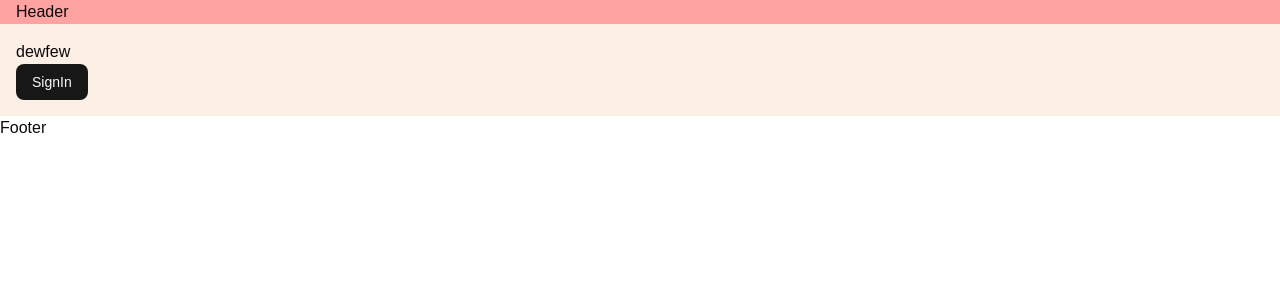
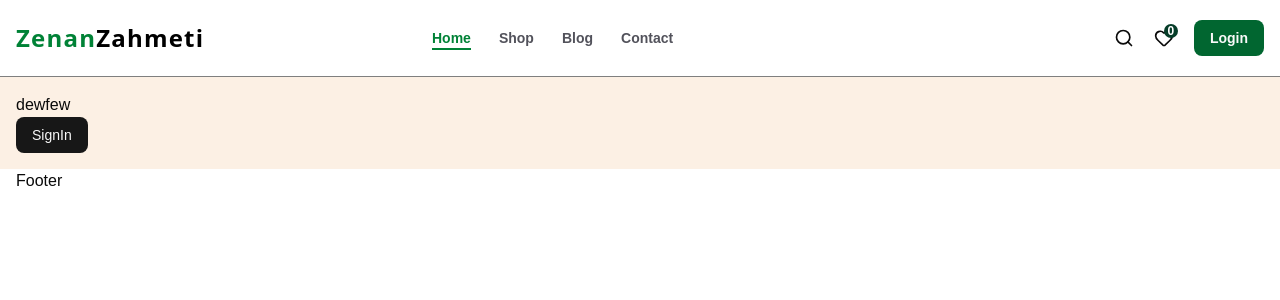
Before and after one commit to Vepa03/zenan_zahmet, a Next.js app: page / in a window 1280 px wide. Shown: the top 300 px of the page. Built offline with nearby package versions, Linux system fonts and the light colour scheme.

Commit message:
added components

```diff
--- a/app/globals.css
+++ b/app/globals.css
@@ -14,6 +14,7 @@
   --color-darkColor: #151515;
   --color-lightColor: #52525b;
   --color-lightOrange: #fca99b;
+  --color-shop_light_green: "#3b9c3c";
 }
 
 @theme inline {
@@ -130,4 +131,7 @@
   body {
     @apply bg-background text-foreground;
   }
+  .hoverEffect{
+    @apply transition-all duration-300 ease-in-out
+  }
 }
--- a/app/page.tsx
+++ b/app/page.tsx
@@ -1,12 +1,13 @@
 import { Button } from '@/components/ui/button'
+import Container from '@/components/Container'
 import React from 'react'
 
 const Home = () => {
   return (
-    <div className='p-4 bg-shop_light_pink'>
+    <Container className='p-4 bg-shop_light_pink'>
       <h1>dewfew</h1>
       <Button>SignIn</Button>
-    </div>
+    </Container>
   )
 }
 
--- /dev/null
+++ b/app/shop/page.tsx
@@ -0,0 +1,11 @@
+import React from 'react'
+
+const ShopPage = () => {
+  return (
+    <div>
+      ShopPage
+    </div>
+  )
+}
+
+export default ShopPage
--- /dev/null
+++ b/components/FavoriteButton.tsx
@@ -0,0 +1,16 @@
+import { Heart, Heater } from 'lucide-react'
+import Link from 'next/link'
+import React from 'react'
+
+const FavoriteButton = () => {
+  return (
+    <Link href={"/favorites"} className='group relative'>
+        <Heart className='w-5 h-5 hover:text-shop_btn_dark_green hoverEffect'/>
+        <span className='absolute -top-1 -right-1 bg-shop_btn_dark_green text-white h-3.5 w-3.5 rounded-full text-xs font-semibold flex items-center justify-center'>
+            0
+        </span>
+    </Link>
+  )
+}
+
+export default FavoriteButton
--- a/components/Footer.tsx
+++ b/components/Footer.tsx
@@ -1,10 +1,11 @@
 import React from 'react'
+import Container from './Container'
 
 const Footer = () => {
   return (
-    <div>
-      Footer
-    </div>
+    <footer>
+      <Container>Footer</Container>
+    </footer>
   )
 }
 
--- a/components/Header.tsx
+++ b/components/Header.tsx
@@ -1,11 +1,29 @@
 import Container from './Container'
 import React from 'react'
+import Logo from './Logo'
+import HeaderMenu from './HeaderMenu'
+import SearchBar from './SearchBar'
+import FavoriteButton from './FavoriteButton'
+import SignIn from './SignIn'
+import MobileMenu from './MobileMenu'
 
 const Header = () => {
   return (
-    <div>
-      <Container className='bg-red-300 max-w-full'>Header</Container>
-    </div>
+    <header className='bg-white py-5 border-b border-b-black/50'>
+      <Container className='flex items-center justify-between'>
+        <div className='w-auto md:w-1/3 flex items-center gap-2.5 justify-start md:gap-0'>
+          <MobileMenu/>
+          <Logo/>
+
+        </div>
+        <HeaderMenu/>
+        <div className='w-auto md:w-1/3 flex items-center justify-end gap-5'>
+            <SearchBar/>
+            <FavoriteButton/>
+            <SignIn/>
+        </div>
+      </Container>
+    </header>
   )
 }
 
--- /dev/null
+++ b/components/HeaderMenu.tsx
@@ -0,0 +1,60 @@
+"use client"
+import { headerData } from '@/constants/data'
+import Link from 'next/link'
+import { usePathname } from 'next/navigation'
+import React from 'react'
+import { cn } from '@/lib/utils' // yoksa clsx kullan
+
+const HeaderMenu = () => {
+  const pathname = usePathname();
+
+  return (
+    <div className="hidden md:inline-flex w-1/3 items-center gap-7 text-sm capitalize font-semibold text-lightColor">
+      {headerData?.map((item) => {
+        const isActive =
+          pathname === item?.href ||
+          (item?.href !== '/' && pathname?.startsWith(item?.href));
+
+        return (
+          <Link
+            key={item?.title}
+            href={item?.href}
+            className={cn(
+              "relative group hoverEffect",
+              "hover:text-green-700",
+              isActive && "text-green-700" // aktif link rengi
+            )}
+            aria-current={isActive ? "page" : undefined}
+          >
+            {item?.title}
+
+            {/* Sol çizgi */}
+            <span
+              className={cn(
+                "pointer-events-none absolute -bottom-0.5 h-0.5 bg-green-700 hoverEffect",
+                // normal başlangıç: merkezde 0 genişlik
+                "left-1/2 w-0",
+                // hover: sola doğru açılır
+                "group-hover:left-0 group-hover:w-1/2",
+                // aktif: kalıcı olarak yarım genişlik ve sola yaslı
+                isActive && "left-0 w-1/2"
+              )}
+            />
+
+            {/* Sağ çizgi */}
+            <span
+              className={cn(
+                "pointer-events-none absolute -bottom-0.5 h-0.5 bg-green-700 hoverEffect",
+                "right-1/2 w-0",
+                "group-hover:right-0 group-hover:w-1/2",
+                isActive && "right-0 w-1/2"
+              )}
+            />
+          </Link>
+        );
+      })}
+    </div>
+  )
+}
+
+export default HeaderMenu
--- /dev/null
+++ b/components/Logo.tsx
@@ -0,0 +1,29 @@
+import React from 'react'
+import { cn } from '@/lib/utils'
+import Link from 'next/link'
+
+const Logo = ({ className }: { className?: string }) => {
+  return (
+    <Link
+      href="/"
+      className="group hoverEffect"  // 🔹 group ekledik
+    >
+      <h2
+        className={cn(
+          "text-2xl font-black tracking-wider font-sans transition-colors duration-300",
+          "text-green-700 group-hover:text-black", // Zenan -> yeşil
+          className
+        )}
+      >
+        Zenan
+        <span
+          className="text-black group-hover:text-green-700 transition-colors duration-300"
+        >
+          Zahmeti
+        </span>
+      </h2>
+    </Link>
+  )
+}
+
+export default Logo
--- /dev/null
+++ b/components/MobileMenu.tsx
@@ -0,0 +1,15 @@
+import { AlignLeft } from 'lucide-react'
+import React from 'react'
+
+const MobileMenu = () => {
+  return (
+    <>
+    <button>
+        <AlignLeft className='hover:text-darkColor hoverEffect md:hidden hover:cursor-pointer'/>
+    </button>
+    </>
+  )
+}
+
+export default MobileMenu
+MobileMenu
--- /dev/null
+++ b/components/SearchBar.tsx
@@ -0,0 +1,12 @@
+import { Search } from 'lucide-react'
+import React from 'react'
+
+const SearchBar = () => {
+  return (
+    <div>
+      <Search className='w-5 h-5 hover:text-shop_dark_green hoverEffect'/>
+    </div>
+  )
+}
+
+export default SearchBar
--- /dev/null
+++ b/components/SignIn.tsx
@@ -0,0 +1,10 @@
+import React from 'react'
+import { Button } from './ui/button'
+
+const SignIn = () => {
+  return (
+    <Button className='bg-green-800 hover:bg-green-700 font-bold'>Login</Button>
+  )
+}
+
+export default SignIn
--- /dev/null
+++ b/constants/data.ts
@@ -0,0 +1,8 @@
+import { title } from "process";
+
+export const headerData = [
+    {title: "Home", href: "/"},
+    {title: "Shop", href: "/shop"},
+    {title: "Blog", href: "/blog"},
+    {title: "Contact", href: "/contact"}
+];
```
